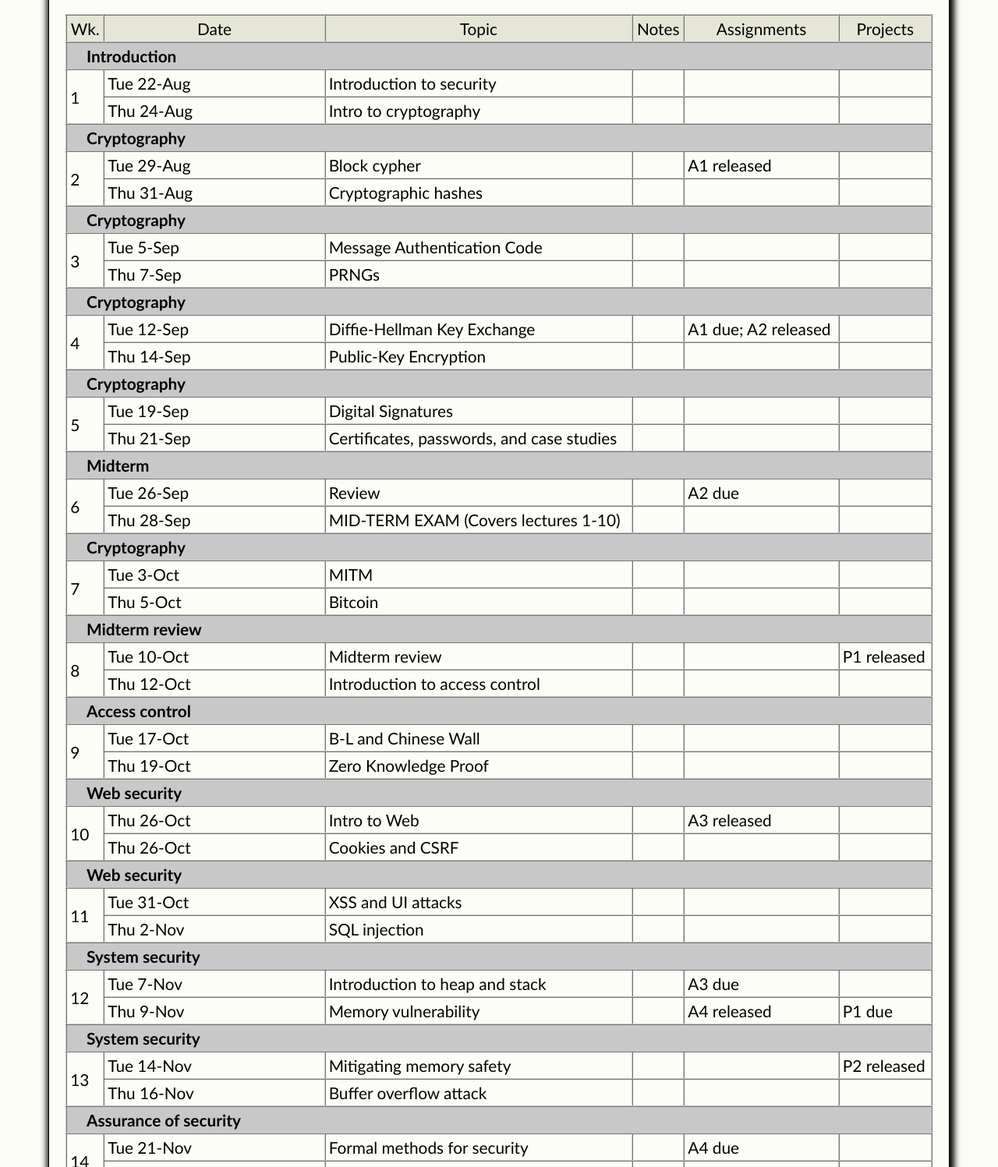
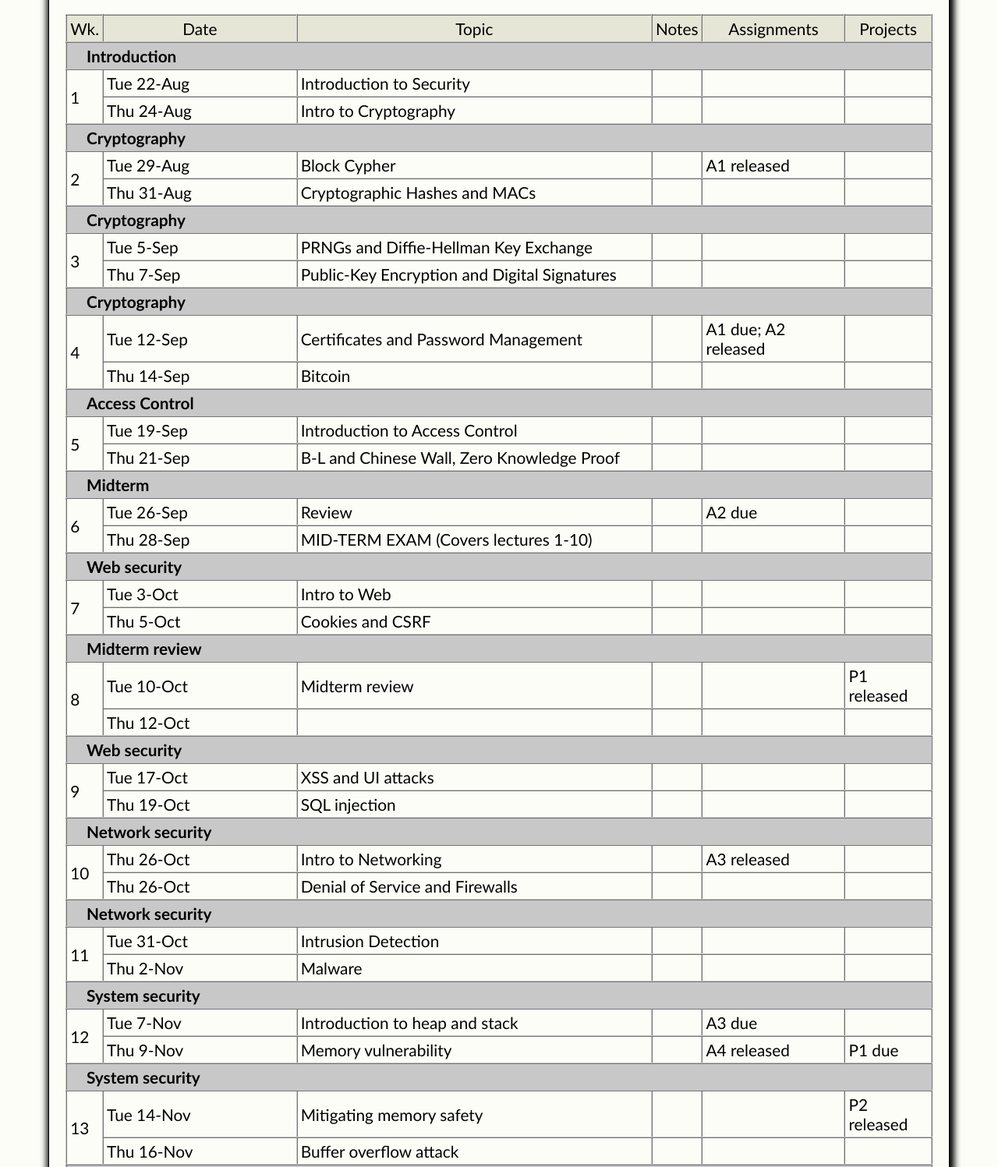
Before and after one commit to jx5c/github.io, a plain HTML site: page teaching/ITIS6200/2023fa/schedule.html in a window 1280 px wide. Shown: the part 411-1908 px from the top of the page at 78% size. Drawn offline with Linux system fonts and the light colour scheme.

Commit message:
checkpoint

```diff
--- a/teaching/ITIS6200/2023fa/schedule.html
+++ b/teaching/ITIS6200/2023fa/schedule.html
@@ -53,14 +53,14 @@ user-scalable=no">
 		<tr>
 			<td rowspan="2">1</td>
 			<td>Tue 22-Aug</td>
-			<td>Introduction to security</td>
+			<td>Introduction to Security</td>
 			<td><!--a href="lectures/lec01.pdf">PDF</a--></td>
 			<td></td>
 			<td></td>
 		</tr>
 		<tr>
 			<td>Thu 24-Aug</td>
-			<td>Intro to cryptography</td>
+			<td>Intro to Cryptography</td>
 			<td><!--a href="lectures/lec02.pdf">PDF</a--></td>
 			<td></td>
 			<td></td>
@@ -70,14 +70,14 @@ user-scalable=no">
 	    <tr>
 		  <td rowspan="2">2</td>
 		  <td>Tue 29-Aug</td>
-		  <td>Block cypher</td>
+		  <td>Block Cypher</td>
 		  <td><!--a href="lectures/lec03.pdf">PDF</a--></td>
 		  <td>A1 released</td>
 		  <td></td>
 		</tr>
 	    <tr>
 		  <td>Thu 31-Aug</td>
-		  <td>Cryptographic hashes</td>
+		  <td>Cryptographic Hashes and MACs</td>
 	      <td><!--a href="lectures/lec04.pdf">PDF</a--></td>
 		  <td></td>
 		  <td></td>
@@ -87,14 +87,14 @@ user-scalable=no">
 	    <tr>
 			<td rowspan="2">3</td>
 			<td>Tue 5-Sep</td>
-			<td>Message Authentication Code</td>
+			<td>PRNGs and Diffie-Hellman Key Exchange</td>
 			<td><!--a href="lectures/lec05.pdf">PDF</a--></td>
 			<td></td>
 			<td></td>
 		</tr>
 	    <tr>
 		  <td>Thu 7-Sep</td>
-		  <td>PRNGs</td>
+		  <td>Public-Key Encryption and Digital Signatures</td>
 		  <td><!--a href="lectures/lec06.pdf">PDF</a--></td>
 		  <td></td>
 		  <td></td>
@@ -104,31 +104,31 @@ user-scalable=no">
 	    <tr>
 			<td rowspan="2">4</td>
 		  <td>Tue 12-Sep</td>
-		  <td>Diffie-Hellman Key Exchange</td>
+		  <td>Certificates and Password Management</td>
 		  <td><!--a href="lectures/lec07.pdf">PDF</a--></td>
 		  <td>A1 due; A2 released</td>
 		  <td></td>
 		</tr>
 	    <tr>
 		  <td>Thu 14-Sep</td>
-		  <td>Public-Key Encryption</td>
+		  <td>Bitcoin</td>
 		  <td><!--a href="lectures/lec08.pdf">PDF</a--></td>
 		  <td></td>
 		  <td></td>
 		</tr>
 
-		<td colspan="6" class="topicheading">Cryptography</td>
+		<td colspan="6" class="topicheading">Access Control</td>
 	    <tr>
 			<td rowspan="2">5</td>
 			<td>Tue 19-Sep</td>
-			<td>Digital Signatures</td>
+			<td>Introduction to Access Control</td>
 			<td><!--a href="lectures/lec09.pdf">PDF</a--></td>
 			<td></td>
 			<td></td>
 		</tr>
 	    <tr>
 			<td>Thu 21-Sep</td>
-			<td>Certificates, passwords, and case studies</td>
+			<td>B-L and Chinese Wall, Zero Knowledge Proof</td>
 			<td><!--a href="lectures/lec10.pdf">PDF</a--></td>
 			<td></td>
 			<td></td>
@@ -153,18 +153,18 @@ user-scalable=no">
 		</tr>
 
 
-		<td colspan="6" class="topicheading">Cryptography</td>
+		<td colspan="6" class="topicheading">Web security</td>
 	    <tr>
 			<td rowspan="2">7</td>
 			<td>Tue 3-Oct</td>
-			<td>MITM</td>
+			<td>Intro to Web</td>
 			<td><!--a href="lectures/lec12.pdf">PDF</a--></td>
 			<td></td>
 			<td></td>
 		</tr>
 	    <tr>
 			<td>Thu 5-Oct</td>
-			<td>Bitcoin</td>
+			<td>Cookies and CSRF</td>
 			<td><!--a href="lectures/lec13.pdf">PDF</a--></td>
 			<td></td>
 			<td></td>
@@ -182,59 +182,59 @@ user-scalable=no">
 		</tr>
 	    <tr>
 		  <td>Thu 12-Oct</td>
-		  <td>Introduction to access control</td>
+		  <td></td>
 		  <td><!--a href="lectures/lec14.pdf">PDF</a--></td>
 		  <td></td>
 		  <td><!--A3 due--></td>
 		</tr>
 
-		<td colspan="6" class="topicheading">Access control</td>
+		<td colspan="6" class="topicheading">Web security</td>
 	    <tr>
 		  <td rowspan="2">9</td>
 		  <td>Tue 17-Oct</td>
-		  <td>B-L and Chinese Wall</td>
+		  <td>XSS and UI attacks</td>
 		  <td><!--a href="lectures/lec15.pdf">PDF</a--></td>
 		  <td></td>
 		  <td></td>
 		</tr>
 	    <tr>
 			<td>Thu 19-Oct</td>
-			<td>Zero Knowledge Proof</td>
+			<td>SQL injection</td>
 			<td><!--a href="lectures/lec16-monads.pdf">PDF</a--></td>
 			<td></td>
 			<td></td>
 		</tr>
 
 
-		<td colspan="6" class="topicheading">Web security</td>
+		<td colspan="6" class="topicheading">Network security</td>
 	    <tr>
 			<td rowspan="2">10</td>
 			<td>Thu 26-Oct</td>
-			<td>Intro to Web</td>
+			<td>Intro to Networking</td>
 			<td><!--a href="lectures/lec17.pdf">PDF</a--></td>
 			<td>A3 released</td>
 			<td></td>
 		</tr>
 		<tr>
 			<td>Thu 26-Oct</td>
-			<td>Cookies and CSRF</td>
+			<td>Denial of Service and Firewalls</td>
 			<td><!--a href="lectures/lec18.pdf">PDF</a--></td>
 			<td></td>
 			<td><P1 released></td>
 		</tr>
 
-		<td colspan="6" class="topicheading">Web security</td>
+		<td colspan="6" class="topicheading">Network security</td>
 		<tr>
 			<td rowspan="2">11</td>
 			<td>Tue 31-Oct</td>
-			<td>XSS and UI attacks</td>
+			<td>Intrusion Detection</td>
 			<td><!--a href="lectures/lec19.pdf">PDF</a--></td>
 			<td></td>
 			<td></td>
 		</tr>
 	    <tr>
 			<td>Thu 2-Nov</td>
-			<td>SQL injection</td>
+			<td>Malware</td>
 			<td><!--a href="lectures/lec20.pdf">PDF</a--></td>
 			<td></td>
 			<td></td>
@@ -282,7 +282,7 @@ user-scalable=no">
 		<tr>
 			<td rowspan="2">14</td>
 			<td>Tue 21-Nov</td>
-			<td>Formal methods for security</td>
+			<td>Information Flow Analysis, Formal methods for security</td>
 			<td><!--a href="lectures/lec23.pdf">PDF</a--></td>
 			<td>A4 due</td>
 			<td></td>
@@ -300,7 +300,7 @@ user-scalable=no">
 		<tr>
 			<td rowspan="2">15</td>
 			<td>Tue 28-Nov</td>
-			<td>CPS and IoT Security</td>
+			<td>CPS and IoT Security (Guest Lectures?)</td>
 			<td><!--a href="lectures/lec24.pdf">PDF</a--></td>
 			<td></td>
 			<td></td>
```
Also changed, not shown: 4 other files.
